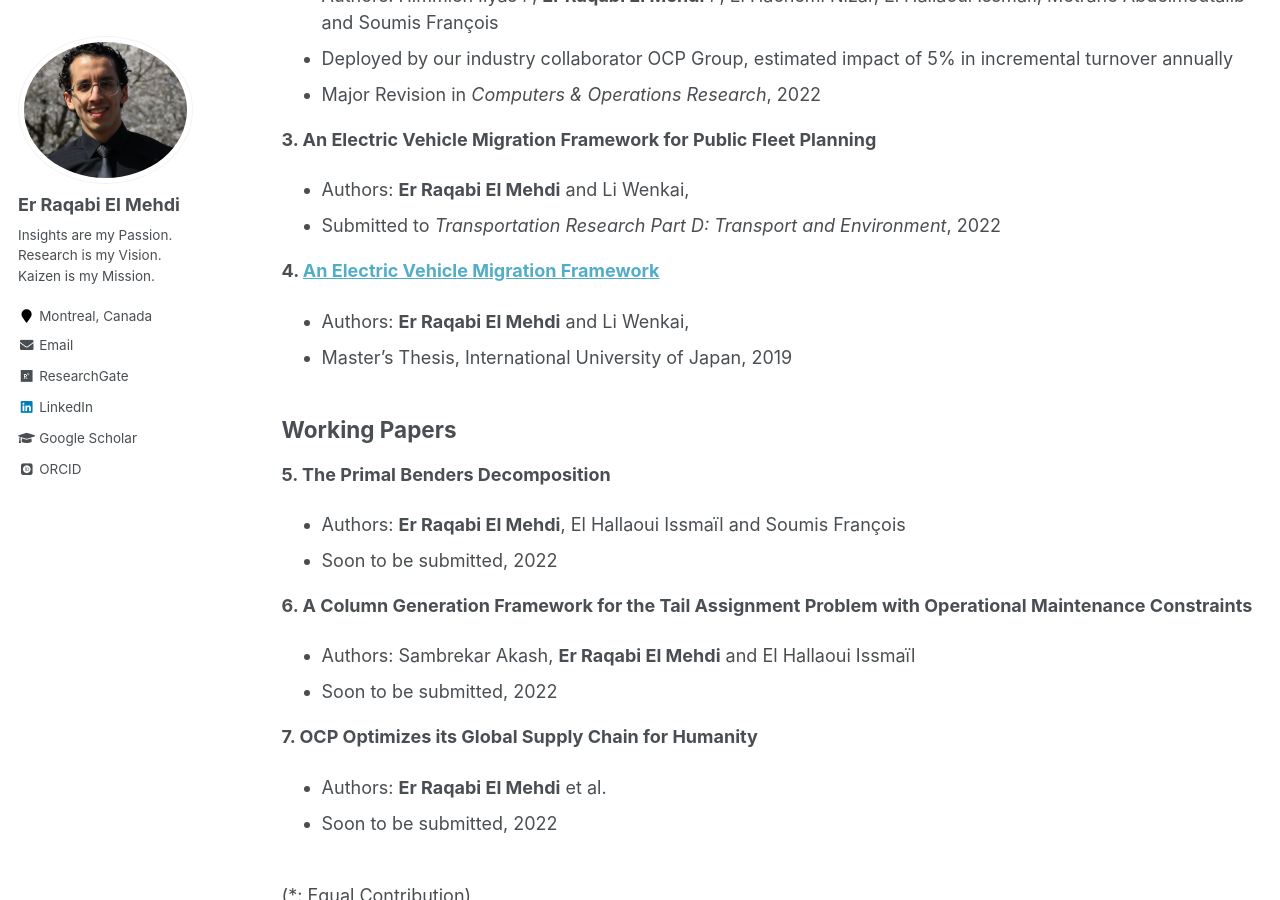
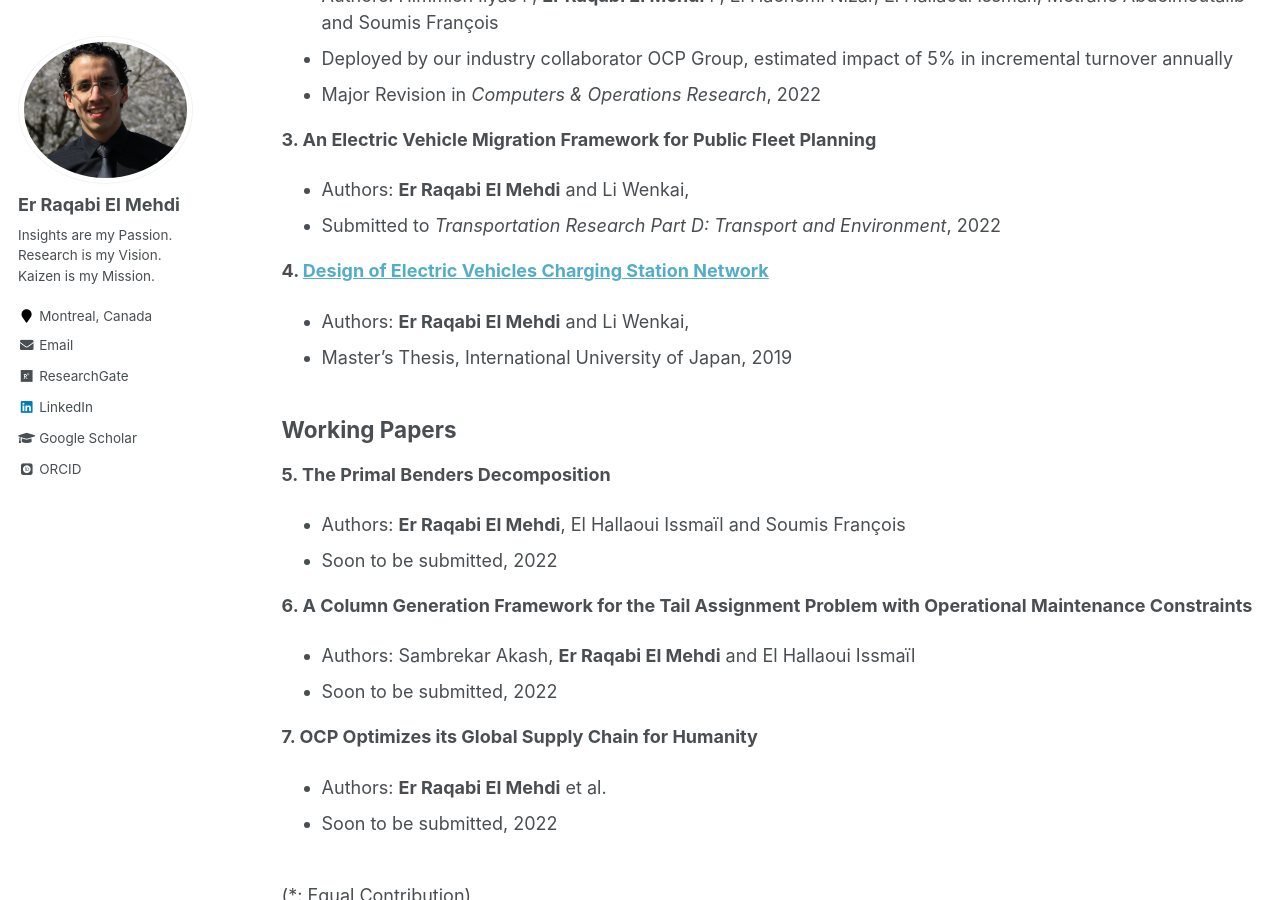
Before and after one commit to RqbMedi/rqbmedi.github.io, a Jekyll site: the page built from _pages/publications.md, in a window 1280 px wide and 900 px high, scrolled down 543 px. Built offline with Jekyll 4.4.1, drawn with Linux system fonts in a browser that asks for light colours; some web fonts are replaced.

Commit message:
Update publications.md

```diff
--- a/_pages/publications.md
+++ b/_pages/publications.md
@@ -24,7 +24,7 @@ Published & Under Review
  - Authors: **Er Raqabi El Mehdi** and Li Wenkai,
  - Submitted to *Transportation Research Part D: Transport and Environment*, 2022
 
-**4. [An Electric Vehicle Migration Framework](https://econpapers.repec.org/paper/iujwpaper/ems_5f2022_5f03.htm)**
+**4. [Design of Electric Vehicles Charging Station Network](https://www.iuj.ac.jp/mlic/theses/thesis_details.cfm?ID=2B7015)**
  - Authors: **Er Raqabi El Mehdi** and Li Wenkai,
  - Master’s Thesis, International University of Japan, 2019
 
```
